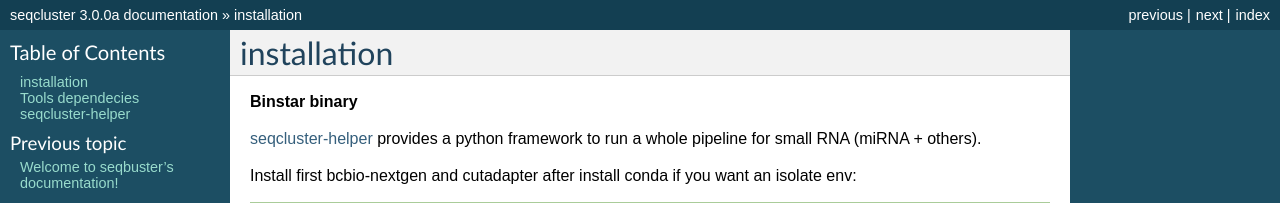
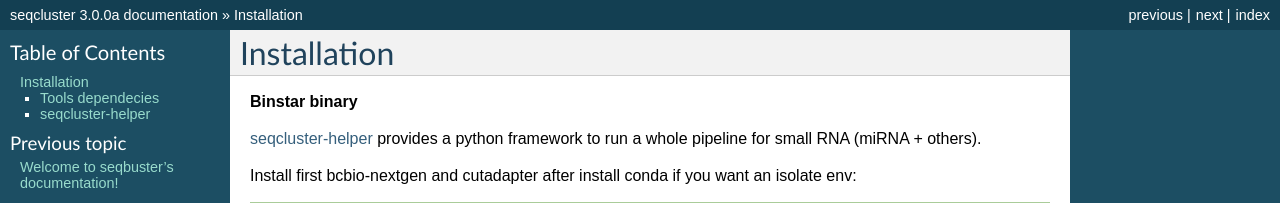
Before and after one commit to lpantano/seqcluster, a Sphinx documentation site: the page built from doc/source/installation.rst, in a window 1280 px wide and 900 px high. Shown: the top 203 px of the window. Built offline with Sphinx 7.4.7, drawn with Linux system fonts in a browser that asks for light colours; some of the changed text lies outside the part shown.

```diff
--- a/doc/source/installation.rst
+++ b/doc/source/installation.rst
@@ -1,8 +1,8 @@
 .. _installation:
 
-
-installation
---------
+============
+Installation
+============
 
 **Binstar binary**
 
```
